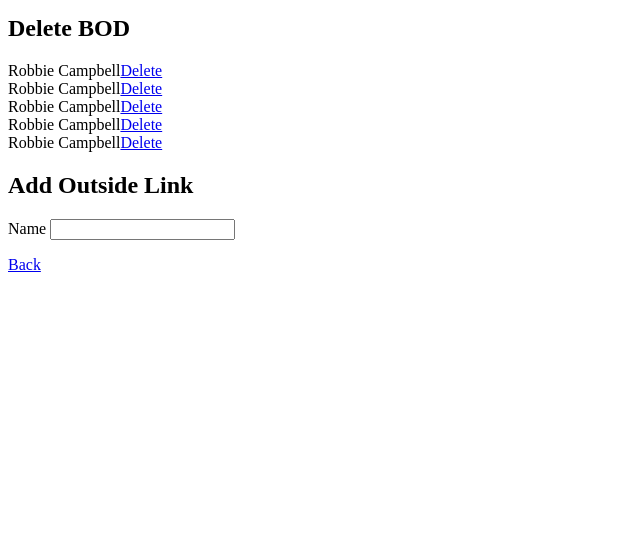
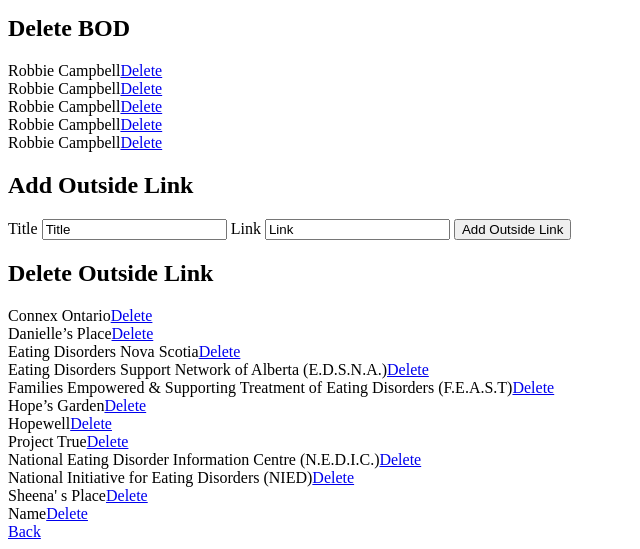
Before and after one commit to robij9528/edfc_final, a PHP site: page /admin/admin_editfoundation.php in a window 1280 px wide. Shown: the part 487-1036 px from the top of the page, without its empty margins (0-640 px from the left). Before the commit the page ends 759 px from the top, so only its background shows below. Run offline with PHP 8.4, Linux system fonts and the light colour scheme; data comes from the database, SQL or seed files in the repository.

Commit message:
added add delete to outside link

```diff
--- a/admin/admin_editfoundation.php
+++ b/admin/admin_editfoundation.php
@@ -27,6 +27,15 @@ if(isset($_POST['subBod'])) {
 	$titleB = trim($_POST['titleB']);
 	$uploadBod = addBod($imageB, $nameB, $titleB);
 	$message = $uploadBod;
+}
+
+$tblO = "tbl_oslink";
+$os = getAllOS($tblO);
+
+if(isset($_POST['subOs'])) {
+	$titleO = trim($_POST['nameO']);
+	$linkO = trim($_POST['linkO']);
+	$resultO = addLinkO($titleO, $linkO);
 }
 
 
@@ -92,9 +101,24 @@ if(isset($_POST['subBod'])) {
  <h2>Add Outside Link</h2>
 
  <form action="admin_editfoundation.php" method="post">
- 	<label>Name</label>
- 	<input type="text" name="nameO">
+ 	<label>Title</label>
+ 	<input type="text" name="nameO" value="Title">
+  	<label>Link</label>
+ 	<input type="text" name="linkO" value="Link">
+ 	<input type="submit" name="subOs" value="Add Outside Link">
  </form>
+
+ <h2>Delete Outside Link</h2>
+
+<?php
+
+	while($row=mysqli_fetch_array($os)) {
+		echo "{$row['oslink_title']}";
+		echo "<a href=\"includes/caller_linkos.php?caller_id=delete&id={$row['oslink_id']}\">Delete</a><br>";
+
+	}
+
+ ?>
 
   <a href="admin_index.php">Back</a>
 
--- a/admin/includes/addContent.php
+++ b/admin/includes/addContent.php
@@ -14,6 +14,23 @@
 			$error = "there was an error gathering data";
 			return $error;
 		}
+	}
+
+	function addLinkO($titleO, $linkO){
+		include('connect.php');
+		$titleO = mysqli_real_escape_string($link, $titleO);
+		$linkO = mysqli_real_escape_string($link, $linkO);
+		$addLinkString = "INSERT INTO tbl_oslink VALUES(NULL,'$titleO','$linkO')";
+		// echo $addLinkString;
+		$addLinkQuery = mysqli_query($link, $addLinkString);
+		if($addLinkQuery){
+			redirect_to("../foundation.php");
+		}else{
+			$error = "there was an error gathering data";
+			return $error;
+		}
+
+
 	}
 
 	function addEvent($image, $title, $info, $date) {
--- a/admin/includes/connect.php
+++ b/admin/includes/connect.php
@@ -5,6 +5,9 @@
 	//$pass = "root"; Mac only
 	$url = "localhost";
 	$db = "db_edfc";
+	// $char_set = 'new charater set';
+
+	// header('Content-type: text/plain');
 
 	$link = mysqli_connect($url, $user, $pass, $db);
 	//$link = mysqli_connect($url, $user, $pass, $db, "8888");
--- a/admin/includes/delete.php
+++ b/admin/includes/delete.php
@@ -39,5 +39,18 @@ function deleteBod($id) {
 	mysqli_close($link);
 }
 
+function deleteOs($id){
+	include('connect.php');
+	$delstring = "DELETE FROM tbl_oslink WHERE oslink_id={$id}";
+	$delquery = mysqli_query($link, $delstring);
+	if($delquery) {
+		redirect_to("../admin_editfoundation.php");
+	}else{
+		$message = "Can't Delete";
+		return $message;
+	}
+	mysqli_close($link);
+}
+
 
  ?>
--- a/database/db_edfc.sql
+++ b/database/db_edfc.sql
@@ -3,7 +3,7 @@
 -- http://www.phpmyadmin.net
 --
 -- Host: 127.0.0.1
--- Generation Time: Mar 17, 2016 at 05:23 PM
+-- Generation Time: Mar 17, 2016 at 07:32 PM
 -- Server version: 5.6.17
 -- PHP Version: 5.5.12
 
@@ -120,7 +120,8 @@ INSERT INTO tbl_oslink (oslink_id, oslink_title, oslink_url) VALUES
 (8, 'Project True', 'http://projecttrue.com/new/'),
 (9, 'National Eating Disorder Information Centre (N.E.D.I.C.)', 'http://nedic.ca/'),
 (10, 'National Initiative for Eating Disorders (NIED)', 'http://nied.ca/'),
-(11, 'Sheena'' s Place', 'http://sheenasplace.org/');
+(11, 'Sheena'' s Place', 'http://sheenasplace.org/'),
+(18, 'Name', 'Name');
 
 -- --------------------------------------------------------
 
```
Also changed, not shown: admin/includes/caller_linkos.php (added, +20 -0 lines), foundation.php (+0 -14 lines).
